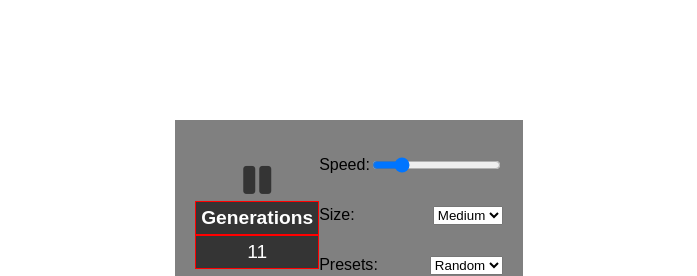
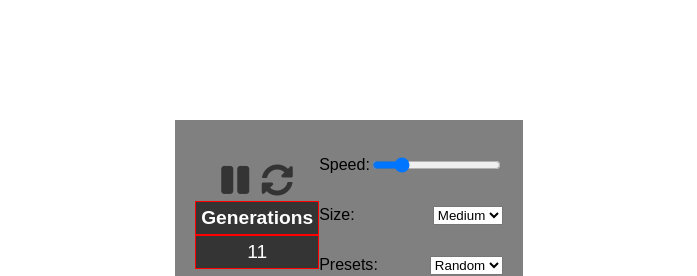
Before and after one commit to oliverdudman/react-game-of-life-fcc, a React app in the folder app/: page / in a window 1280 px wide. Shown: the top 276 px of the page, without its empty margins (291-988 px from the left). Built offline with nearby package versions, Linux system fonts and the light colour scheme.

Commit message:
add reset functionality

```diff
--- a/app/src/App.js
+++ b/app/src/App.js
@@ -5,10 +5,14 @@ import './App.css';
 import './scss/App.scss';
 
 
-function Button(props) {
+function StateButtons(props) {
   let playPause = props.runStatus ? "fas fa-pause" : "fas fa-play";
   return (
-    <button onClick={props.handleStartStop} type="button" className="btn"><i className={playPause}></i></button>
+    <div>
+      <button onClick={props.handleStartStop} type="button" className="btn"><i className={playPause}></i></button>
+      <button onClick={props.handleReset} type="button" className="btn"><i className="fas fa-sync-alt"></i></button>
+    </div>
+
   )
 }
 
@@ -140,6 +144,7 @@ class App extends Component {
     this.calculateCellStatus = this.calculateCellStatus.bind(this);
     this.handleChangeStatus = this.handleChangeStatus.bind(this);
     this.handleChangePattern = this.handleChangePattern.bind(this);
+    this.handleReset = this.handleReset.bind(this);
 
   }
 
@@ -277,14 +282,21 @@ class App extends Component {
     }
   }
 
+  handleReset() {
+    let activeCells = this.PRESETS[this.state.currentPattern](this.BOARDSIZES[this.state.size]);
+    clearTimeout(this.runInterval);
+    this.setState({runStatus: false, activeCells: activeCells, generations: 0});
+  }
+
   render() {
     return (
       <div className="container">
         <div className="ctrls">
           <div className="ctrls__left">
-            <Button
+            <StateButtons
               runStatus={this.state.runStatus}
               handleStartStop={this.handleChangeStatus}
+              handleReset={this.handleReset}
             />
             <Generations generations={this.state.generations} />
           </div>
```
